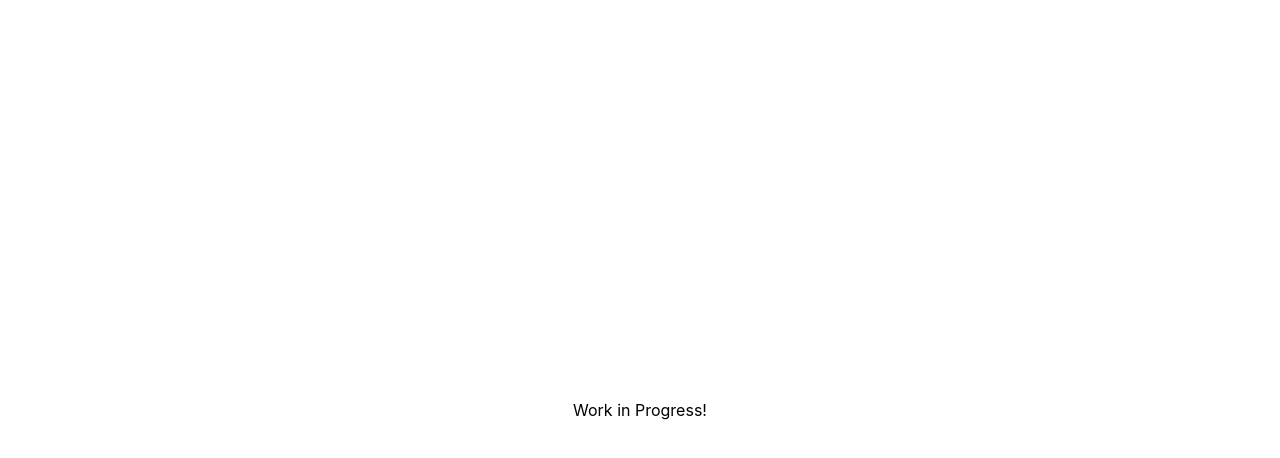
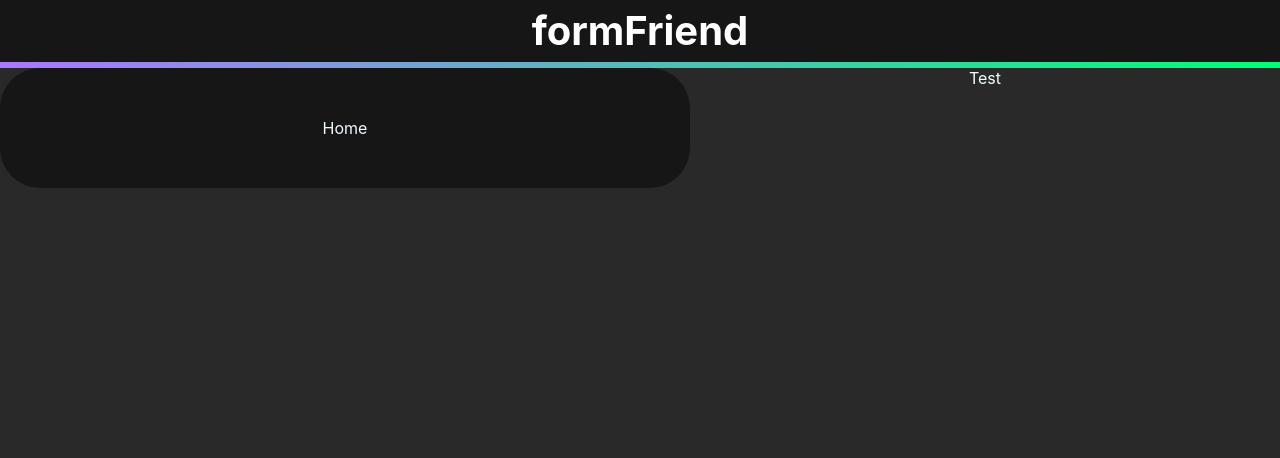
Before and after one commit to zayan-sheikh/formFriend, a React (Create React App) app in the folder client/: page / in a window 1280 px wide. Shown: the top 458 px of the page. Built offline with nearby package versions, Linux system fonts and the light colour scheme; the HTML template or start-up script is replaced by a standard one.

Commit message:
Created navbar (gradients are so cool)

```diff
--- a/client/src/App.js
+++ b/client/src/App.js
@@ -1,8 +1,23 @@
+import { BrowserRouter, Routes, Route } from 'react-router-dom'
+
+// pages & components
+import Home from './pages/Home'
+import Navbar from './components/Navbar'
 
 function App() {
   return (
     <div className="App">
-      Work in Progress!
+      <BrowserRouter>
+      <Navbar/>
+        <div className='pages'>
+          <Routes>
+            <Route
+              path='/'
+              element={<Home/>}
+            />
+          </Routes>
+        </div>
+      </BrowserRouter>
     </div>
   );
 }
--- /dev/null
+++ b/client/src/components/Navbar.js
@@ -0,0 +1,15 @@
+import { Link } from 'react-router-dom'
+
+const Navbar = () => {
+return (
+    <header>
+        <div className="navBar">
+            <Link className="navLink" to="/">
+                <h1>formFriend</h1>
+            </Link>
+        </div>
+
+        <div className="underlayBar"/>
+    </header>
+)}
+export default Navbar
--- a/client/src/index.css
+++ b/client/src/index.css
@@ -1,3 +1,8 @@
+:root {
+  --gradient: linear-gradient(90deg,#AB77FF, #00FF75);
+  --darkgray: rgb(22, 22, 22);
+}
+
 body {
   margin: 0;
   font-family: -apple-system, BlinkMacSystemFont, 'Segoe UI', 'Roboto', 'Oxygen',
@@ -5,15 +10,56 @@ body {
     sans-serif;
   -webkit-font-smoothing: antialiased;
   -moz-osx-font-smoothing: grayscale;
-}
-
-code {
-  font-family: source-code-pro, Menlo, Monaco, Consolas, 'Courier New',
-    monospace;
+  background-color: rgb(41, 41, 41);
 }
 
 .App {
   text-align: center;
   justify-content: center;
-  margin-top: 50vh;
+  margin-top: 0vh;
 }
+
+.home {
+  display: flex;
+}
+
+header {
+  background-color: var(--darkgray);
+  width: 100%;
+}
+
+header a {
+  text-decoration: none;
+  color:rgb(255, 255, 255);
+  font-size: 15pt;
+}
+
+header .navBar {
+  width: fit-content;
+  height: 60px;
+  margin: 0 auto;
+  padding: 0.1vh;
+  display: flex;
+  align-items: center;
+  justify-content: space-between;
+}
+
+header .underlayBar {
+ width: 100%;
+ margin: 0;
+ padding: 3px 0vh;
+ background: var(--gradient);
+}
+
+.mainPanel {
+  flex-basis: 50vw;
+  color:aliceblue;
+  background-color: var(--darkgray);
+  padding: 50px;
+  border-radius: 40px;
+}
+
+.animPanel {
+  flex-basis: 50vw;
+  color: azure;
+}
--- /dev/null
+++ b/client/src/pages/Home.js
@@ -0,0 +1,20 @@
+import { useState } from 'react'
+import { useEffect } from 'react'
+
+// components
+
+const Home = () => {
+
+return (
+    <div className='home'>
+        <div className='mainPanel'>
+            Home
+        </div>
+
+        <div className='animPanel'>
+            Test
+        </div>
+    </div>
+)}
+
+export default Home
```
